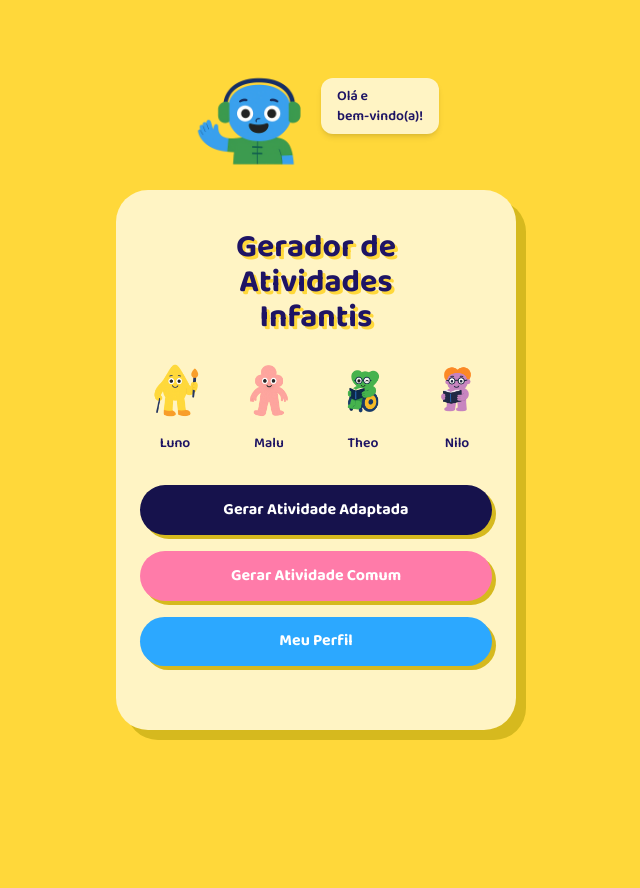
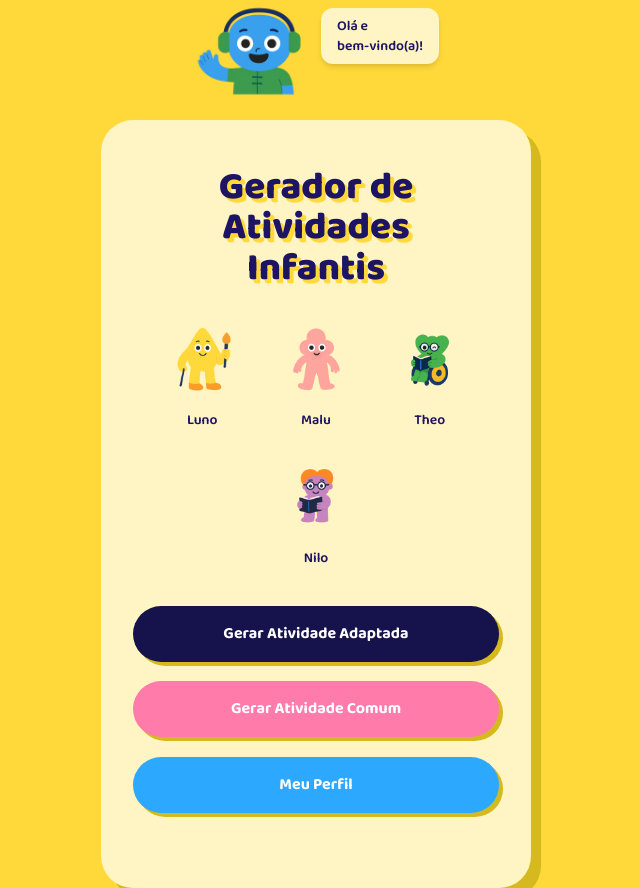
Before and after one commit to letiricetti2-alt/gerador-de-atividades-infantis, a Next.js app: page / in a window 1280 px wide. Shown: the whole page, without its empty margins (324-964 px from the left). Before the commit the page ends 800 px from the top, so only its background shows below. Built offline with nearby package versions, Linux system fonts and the light colour scheme.

Commit message:
Update globals.css

```diff
--- a/app/globals.css
+++ b/app/globals.css
@@ -11,25 +11,26 @@ body {
   font-family: var(--font-baloo), sans-serif;
 }
 
-/* Layout principal */
+/* Cartão principal */
 .main-card {
   background-color: #FFF4C4;
   border-radius: 2rem;
   box-shadow: 10px 10px 0 #D6B91E;
-  padding: 2.5rem 1.5rem 3rem;
+  padding: 3rem 2rem 3.5rem;
   width: 90%;
-  max-width: 400px;
+  max-width: 430px;
   text-align: center;
   margin: 0 auto;
 }
 
 /* Título */
 .main-title {
-  font-weight: 700;
-  line-height: 1.1;
-  font-size: 2rem;
-  text-shadow: 3px 3px #FFD83A;
-  margin-bottom: 1.5rem;
+  font-weight: 800;
+  line-height: 1.05;
+  font-size: 2.4rem;
+  color: #1E1464;
+  text-shadow: 4px 4px 0 #FFD83A;
+  margin-bottom: 2rem;
 }
 
 /* Personagens */
@@ -37,18 +38,12 @@ body {
   display: flex;
   justify-content: center;
   flex-wrap: wrap;
-  gap: 1.5rem;
-  margin-bottom: 2rem;
-}
-
-.character {
-  display: flex;
-  flex-direction: column;
-  align-items: center;
+  gap: 1.8rem;
+  margin-bottom: 2.4rem;
 }
 
 .character img {
-  width: 70px;
+  width: 85px;
   height: auto;
 }
 
@@ -56,11 +51,11 @@ body {
 button {
   display: block;
   width: 100%;
-  border-radius: 2rem;
+  border-radius: 2.5rem;
   font-weight: 700;
-  padding: 0.8rem;
+  padding: 1rem;
   font-size: 1rem;
-  margin-bottom: 1rem;
+  margin-bottom: 1.2rem;
   box-shadow: 4px 4px 0 #D6B91E;
   transition: transform 0.1s;
 }
@@ -83,3 +78,12 @@ button:active {
   background-color: #2CA8FF;
   color: #fff;
 }
+
+/* Balão de fala */
+.speech-bubble {
+  background-color: #FFF4C4;
+  border-radius: 0.8rem;
+  padding: 0.5rem 1rem;
+  font-weight: 600;
+  box-shadow: 2px 2px 4px rgba(0, 0, 0, 0.15);
+}
```
